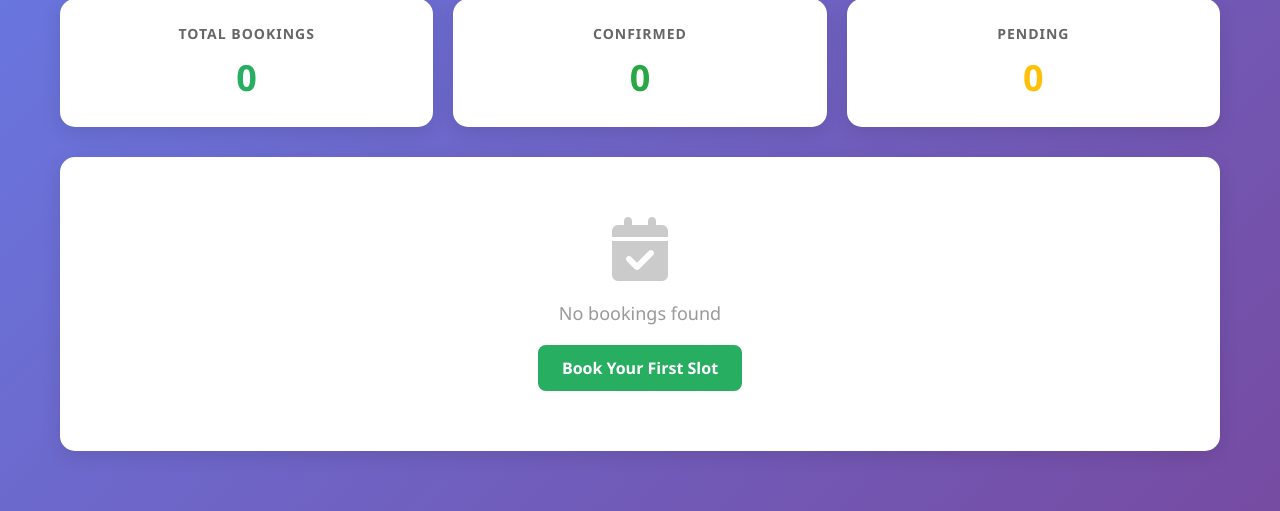
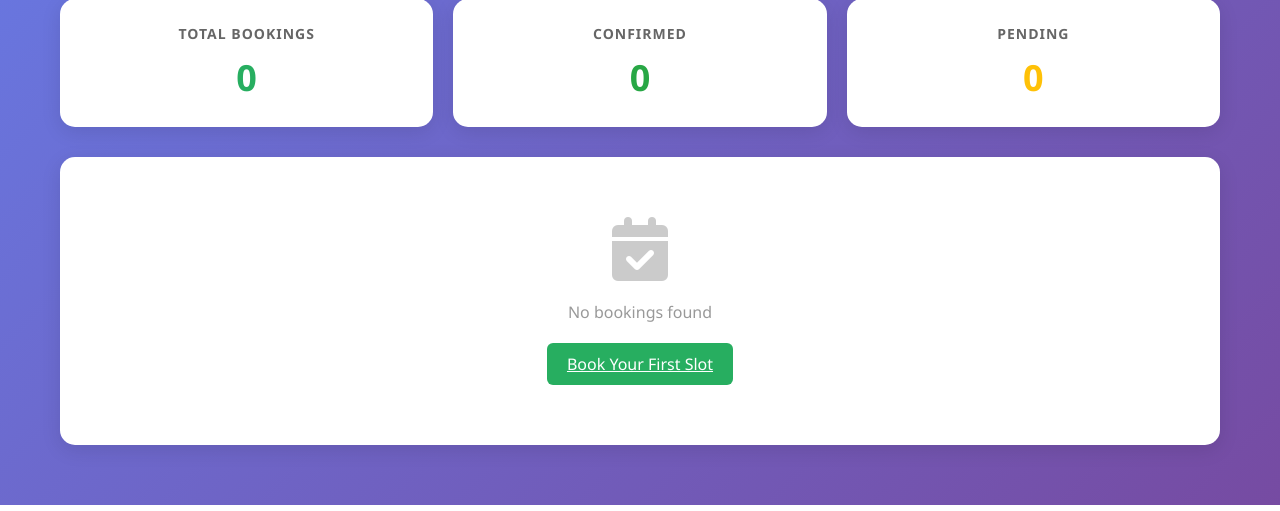
Before and after one commit to neven-mathew/sportscentre, a Flask app: page /mybookings in a window 1280 px wide. Shown: the part 355-866 px from the top of the page. Run offline with Flask 3, Linux system fonts and the light colour scheme; data that the repository does not hold is empty.

Commit message:
Update mybookings.html

```diff
--- a/templates/mybookings.html
+++ b/templates/mybookings.html
@@ -245,22 +245,6 @@
             opacity: 0.5;
         }
 
-        .empty-state p {
-            font-size: 18px;
-            margin-bottom: 20px;
-        }
-
-        .btn-book-now {
-            display: inline-block;
-            background: #27ae60;
-            color: white;
-            padding: 12px 24px;
-            border-radius: 8px;
-            text-decoration: none;
-            font-weight: bold;
-            transition: all 0.3s;
-        }
-
         .alert {
             position: fixed;
             top: 20px;
@@ -392,7 +376,6 @@
                         <td>{{ booking[4] }}</td>
                         <td>{{ booking[5] }}</td>
                         <td>
-                            {% if booking|length > 6 %}
                             {% if booking[6] == 'confirmed' %}
                                 <span class="badge badge-confirmed">
                                     <i class="fas fa-check-circle"></i> Confirmed
@@ -403,17 +386,11 @@
                                 </span>
                             {% else %}
                                 <span class="badge badge-pending">
-                                        <i class="fas fa-question-circle"></i> {{ booking[6] }}
-                                    </span>
-                                {% endif %}
-                            {% else %}
-                                <span class="badge badge-confirmed">
-                                    <i class="fas fa-check-circle"></i> Confirmed
+                                    <i class="fas fa-question-circle"></i> {{ booking[6] or 'Unknown' }}
                                 </span>
                             {% endif %}
                         </td>
                         <td>
-                            {% if booking|length > 6 %}
                             {% if booking[6] == 'confirmed' %}
                                 <a href="/cancelpage/{{ booking[0] }}" class="cancel-btn" onclick="return confirm('Are you sure you want to cancel this booking?')">
                                     <i class="fas fa-trash"></i> Cancel
@@ -422,7 +399,6 @@
                                 <span class="cancel-btn disabled">
                                     <i class="fas fa-hourglass-half"></i> Awaiting
                                 </span>
-                                {% endif %}
                             {% else %}
                                 <a href="/cancelpage/{{ booking[0] }}" class="cancel-btn" onclick="return confirm('Are you sure you want to cancel this booking?')">
                                     <i class="fas fa-trash"></i> Cancel
@@ -437,7 +413,7 @@
             <div class="empty-state">
                 <i class="fas fa-calendar-check"></i>
                 <p>No bookings found</p>
-                <a href="/booking" class="btn-book-now">Book Your First Slot</a>
+                <a href="/booking" class="btn-book" style="margin-top: 20px; display: inline-block;">Book Your First Slot</a>
             </div>
             {% endif %}
         </div>
```
Lines whose indentation alone changed are shown as unchanged.
